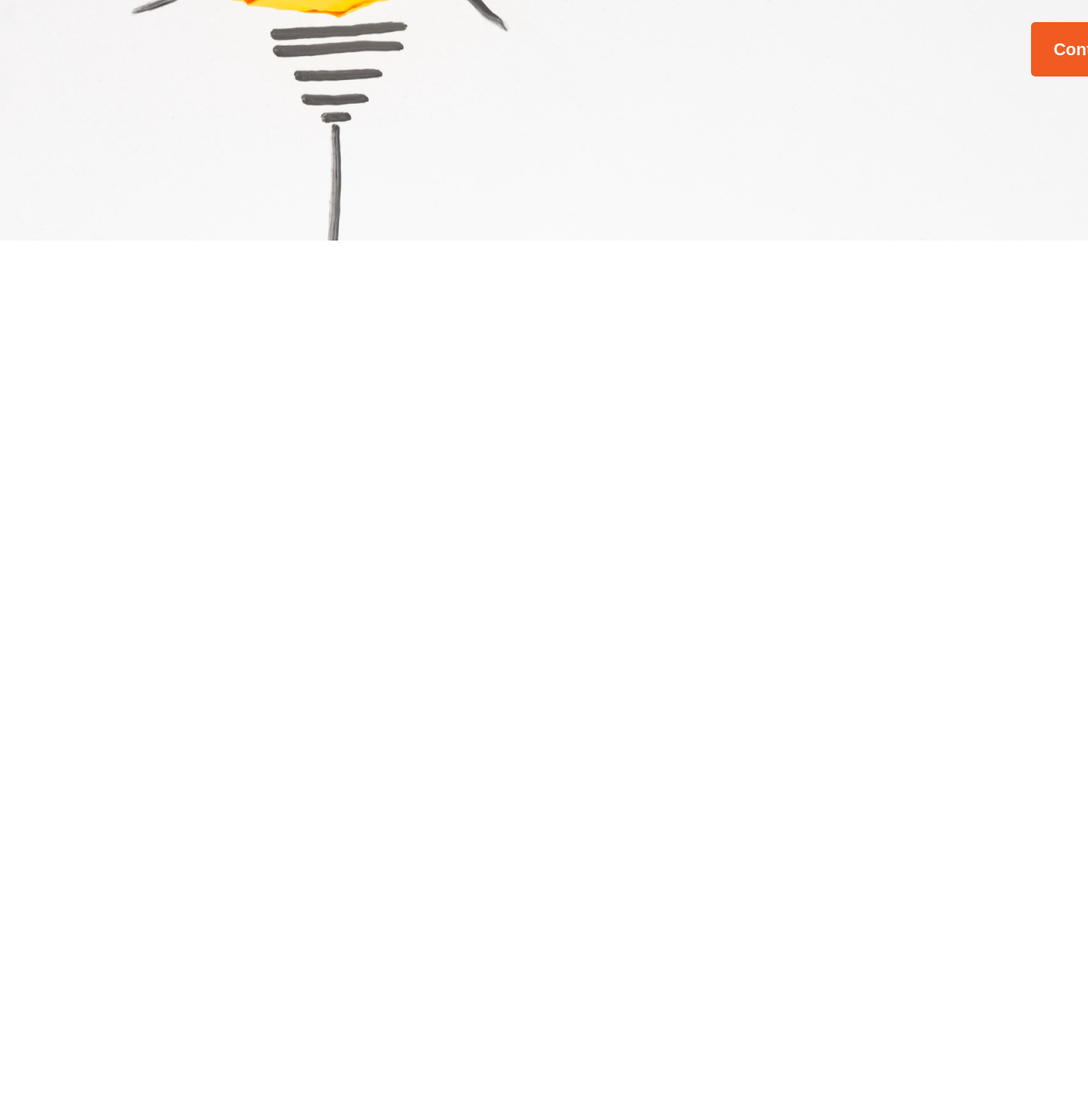
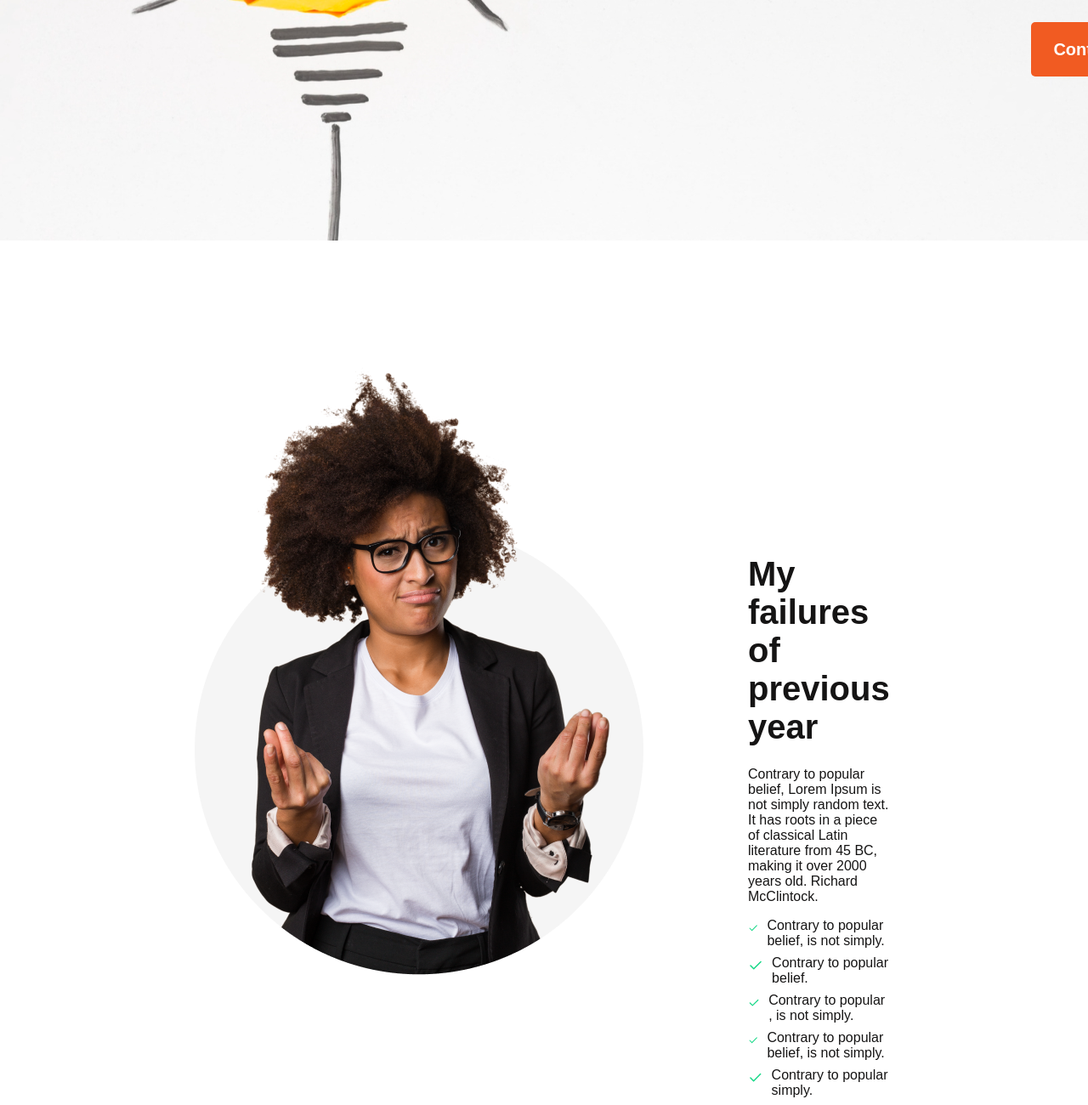
Before and after one commit to suru1849/new-year-new-me-practice-, a plain HTML site: page index.html in a window 1280 px wide. Shown: the part 525-1825 px from the top of the page at 85% size. Before the commit the page ends 808 px from the top, so only its background shows below. Drawn offline with Linux system fonts and the light colour scheme.

Commit message:
Basic header done

```diff
--- a/index.html
+++ b/index.html
@@ -23,7 +23,121 @@
       </div>
     </header>
 
-    <main></main>
+    <main>
+      <!-- My-failures-of-previous-year start -->
+      <div class="container">
+        <div class="display-pic">
+          <img src="images/person.png " alt="" />
+        </div>
+        <div class="content">
+          <h2 class="content-tittle">My failures of previous year</h2>
+          <p id="content-description" class="description">
+            Contrary to popular belief, Lorem Ipsum is not simply random text.
+            It has roots in a piece of classical Latin literature from 45 BC,
+            making it over 2000 years old. Richard McClintock.
+          </p>
+          <!-- bulletpint section start -->
+          <section class="bullet-point">
+            <div class="point">
+              <svg
+                xmlns="http://www.w3.org/2000/svg"
+                width="24"
+                height="24"
+                viewBox="0 0 24 24"
+                fill="none"
+              >
+                <path
+                  d="M20 6L9 17L4 12"
+                  stroke="#16D887"
+                  stroke-width="2"
+                  stroke-linecap="round"
+                  stroke-linejoin="round"
+                />
+              </svg>
+              <p class="description">
+                Contrary to popular belief, is not simply.
+              </p>
+            </div>
+            <div class="point">
+              <svg
+                xmlns="http://www.w3.org/2000/svg"
+                width="24"
+                height="24"
+                viewBox="0 0 24 24"
+                fill="none"
+              >
+                <path
+                  d="M20 6L9 17L4 12"
+                  stroke="#16D887"
+                  stroke-width="2"
+                  stroke-linecap="round"
+                  stroke-linejoin="round"
+                />
+              </svg>
+              <p class="description">Contrary to popular belief.</p>
+            </div>
+            <div class="point">
+              <svg
+                xmlns="http://www.w3.org/2000/svg"
+                width="24"
+                height="24"
+                viewBox="0 0 24 24"
+                fill="none"
+              >
+                <path
+                  d="M20 6L9 17L4 12"
+                  stroke="#16D887"
+                  stroke-width="2"
+                  stroke-linecap="round"
+                  stroke-linejoin="round"
+                />
+              </svg>
+              <p class="description">Contrary to popular , is not simply.</p>
+            </div>
+            <div class="point">
+              <svg
+                xmlns="http://www.w3.org/2000/svg"
+                width="24"
+                height="24"
+                viewBox="0 0 24 24"
+                fill="none"
+              >
+                <path
+                  d="M20 6L9 17L4 12"
+                  stroke="#16D887"
+                  stroke-width="2"
+                  stroke-linecap="round"
+                  stroke-linejoin="round"
+                />
+              </svg>
+              <p class="description">
+                Contrary to popular belief, is not simply.
+              </p>
+            </div>
+            <div class="point">
+              <svg
+                xmlns="http://www.w3.org/2000/svg"
+                width="24"
+                height="24"
+                viewBox="0 0 24 24"
+                fill="none"
+              >
+                <path
+                  d="M20 6L9 17L4 12"
+                  stroke="#16D887"
+                  stroke-width="2"
+                  stroke-linecap="round"
+                  stroke-linejoin="round"
+                />
+              </svg>
+              <p class="description">Contrary to popular simply.</p>
+            </div>
+          </section>
+          <!-- bulletpint section end -->
+        </div>
+      </div>
+      <!-- My-failures-of-previous-year end -->
+    </main>
 
     <footer></footer>
   </body>
--- a/styles/style.css
+++ b/styles/style.css
@@ -27,7 +27,7 @@ header {
   background-image: url("../images/banner/banner1.png");
   width: 1600px;
   height: 808px;
-  flex-shrink: 0;
+  margin-bottom: 140px;
 }
 
 .header-content {
@@ -45,3 +45,31 @@ header {
 #header-btn-1 {
   margin-top: 32px;
 }
+
+/* My failures of previous year setction style */
+.container {
+  display: flex;
+  gap: 105px;
+  padding-left: 206px;
+  padding-right: 320px;
+}
+
+.content {
+  padding-top: 230px;
+}
+.content-tittle {
+  color: #151414;
+  font-size: 40px;
+  font-weight: 700;
+  margin-bottom: 24px;
+}
+
+#content-description {
+  margin-bottom: 16px;
+}
+
+.bullet-point .point {
+  display: flex;
+  gap: 10px;
+  margin-bottom: 8px;
+}
```
